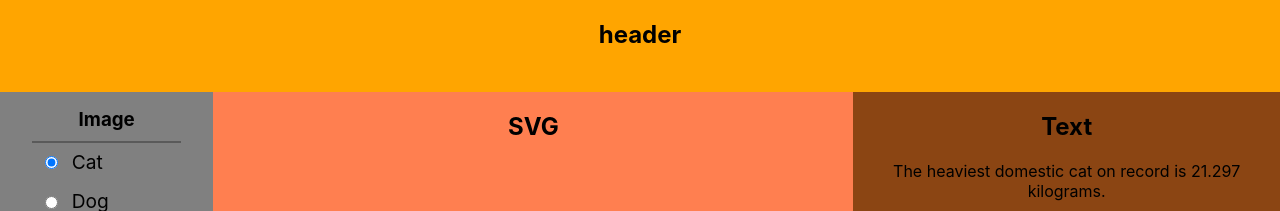
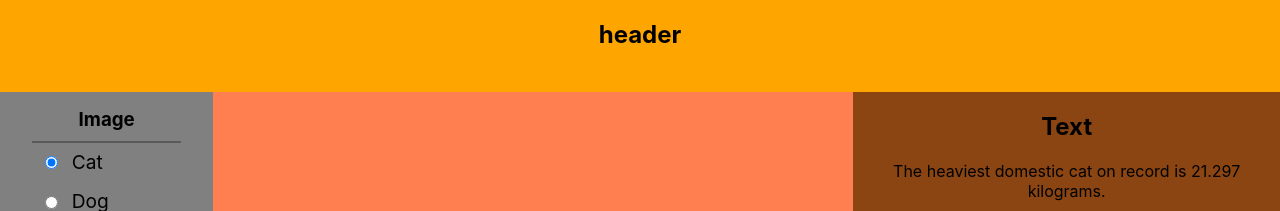
Before and after one commit to eirsture/IT2810---Prosjekt-2, a React (Create React App) app: page / in a window 1280 px wide. Shown: the top 211 px of the page. Built offline with nearby package versions, Linux system fonts and the light colour scheme; no server answers.

Commit message:
SVG in disaplay scales correctly

```diff
--- /dev/null
+++ b/src/components/CustomSVG.css
@@ -0,0 +1,13 @@
+.imageContainer {
+    width: 100%;
+    height: 100%;
+    position: relative;
+}
+
+.imageContainer svg {
+    position: absolute;
+    top: 0;
+    left: 0;
+    width: 100%;
+    height: 100%;
+}
--- a/src/components/CustomSvg.js
+++ b/src/components/CustomSvg.js
@@ -1,9 +1,9 @@
-import React from 'react';
+import React from 'react'
+import './CustomSVG.css'
 
 const CustomSvg = ({ image }) => {
-
   return (
-    <div dangerouslySetInnerHTML={{__html: image}} />
+    <div className="imageContainer" dangerouslySetInnerHTML={{__html: image}} />
   )
 }
 
--- a/src/components/Display.js
+++ b/src/components/Display.js
@@ -56,7 +56,6 @@ class Display extends React.Component {
     return (
       <div className="display">
         <div className="svg-section">
-          <h2>SVG</h2>
           <CustomSvg image={this.state.image} />
         </div>
         <div className="text-section">
```
